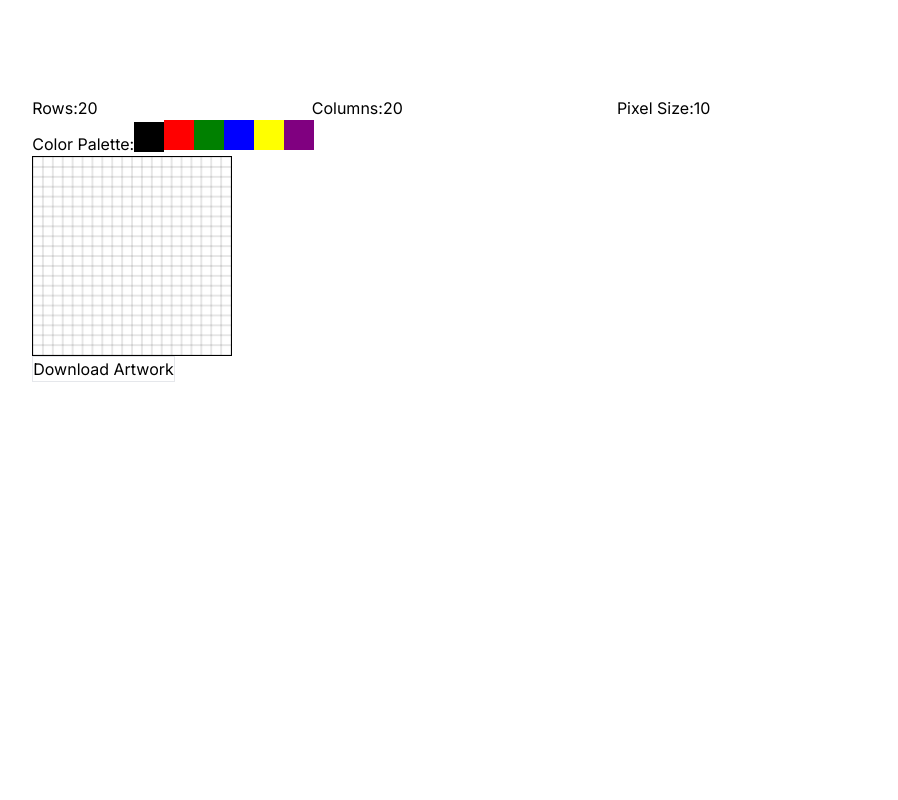
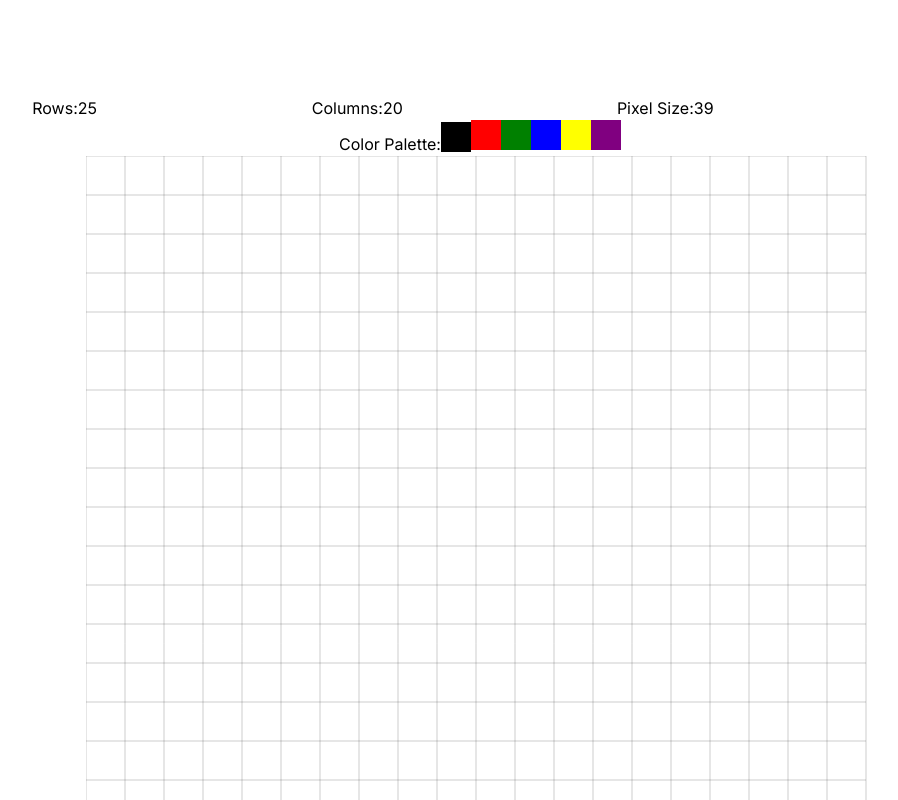
Before and after one commit to duris/pixel-editor, a Next.js app: page / in a window 1280 px wide. Shown: the top 800 px of the page, without its empty margins (160-1058 px from the left). Built offline with nearby package versions, Linux system fonts and the light colour scheme.

Commit message:
adding placeholder again

```diff
--- a/src/app/components/PixelCanvas.tsx
+++ b/src/app/components/PixelCanvas.tsx
@@ -2,9 +2,16 @@
 import React, { useState, useEffect, useRef } from "react";
 import ColorPalette from "./ColorPalette";
 const COLORS = ["black", "red", "green", "blue", "yellow", "purple"]; // Add more colors if needed
+const PLACEHOLDER_HEIGHT = 3995;
+const PLACEHOLDER_WIDTH = 3153;
 
 function PixelCanvas() {
   const canvasRef = useRef<HTMLCanvasElement>(null);
+  const placeholderRef = useRef<HTMLDivElement>(null);
+  const [placeholderSize, setPlaceholderSize] = useState({
+    width: 0,
+    height: 0,
+  });
   const [numRows, setNumRows] = useState<number>(() => {
     const savedNumRows = localStorage.getItem("numRows");
     return savedNumRows ? parseInt(savedNumRows) : 20;
@@ -57,6 +64,22 @@ function PixelCanvas() {
   }, [numRows, numCols, pixelSize]);
 
   useEffect(() => {
+    if (placeholderRef.current) {
+      const { offsetWidth, offsetHeight } = placeholderRef.current;
+
+      // Determine the number of rows and columns based on the placeholder size and pixel size
+      const calculatedNumRows = Math.floor(offsetHeight / pixelSize);
+      const calculatedNumCols = Math.floor(offsetWidth / pixelSize);
+
+      // Update the numRows and numCols state variables
+      setNumRows(calculatedNumRows);
+      setNumCols(calculatedNumCols);
+
+      setPlaceholderSize({ width: offsetWidth, height: offsetHeight });
+    }
+  }, [pixelSize]);
+
+  useEffect(() => {
     localStorage.setItem("numRows", numRows.toString());
     localStorage.setItem("numCols", numCols.toString());
     localStorage.setItem("pixelSize", pixelSize.toString());
@@ -65,6 +88,51 @@ function PixelCanvas() {
   useEffect(() => {
     localStorage.setItem("artwork", JSON.stringify(artwork));
   }, [artwork]);
+
+  useEffect(() => {
+    if (placeholderRef.current) {
+      const { offsetWidth, offsetHeight } = placeholderRef.current;
+
+      const desiredNumRows = 20;
+      const desiredNumCols = 20;
+
+      const calculatedPixelSizeWidth = offsetWidth / desiredNumCols;
+      const calculatedPixelSizeHeight = offsetHeight / desiredNumRows;
+
+      const calculatedPixelSize = Math.floor(
+        Math.min(calculatedPixelSizeWidth, calculatedPixelSizeHeight)
+      ); // Use Math.floor to round down
+
+      setPixelSize(calculatedPixelSize);
+      setNumRows(desiredNumRows);
+      setNumCols(desiredNumCols);
+      setPlaceholderSize({ width: offsetWidth, height: offsetHeight });
+    }
+  }, []);
+
+  useEffect(() => {
+    const canvas = canvasRef.current;
+    if (!canvas) return;
+
+    const ctx = canvas.getContext("2d");
+    if (!ctx) return;
+
+    const devicePixelRatio = window.devicePixelRatio || 1;
+    const canvasWidth = placeholderSize.width;
+    const canvasHeight = placeholderSize.height;
+
+    canvas.width = canvasWidth * devicePixelRatio;
+    canvas.height = canvasHeight * devicePixelRatio;
+
+    canvas.style.width = `${canvasWidth}px`;
+    canvas.style.height = `${canvasHeight}px`;
+
+    ctx.scale(devicePixelRatio, devicePixelRatio);
+    ctx.imageSmoothingEnabled = false;
+
+    drawGrid(ctx);
+    drawArtwork(ctx);
+  }, [placeholderSize]);
 
   const handleCanvasSizeChange = (rows: number, cols: number) => {
     setNumRows(rows);
@@ -107,10 +175,13 @@ function PixelCanvas() {
     const row = Math.floor(canvasY / pixelSize);
 
     // Only draw if the pixel is different from the last one to prevent redundant drawing
+    // And also check whether the pixel is within the canvas bounds
     if (
-      !lastPixelRef.current ||
+      (!lastPixelRef.current ||
         lastPixelRef.current.row !== row ||
-      lastPixelRef.current.col !== col
+        lastPixelRef.current.col !== col) &&
+      col < numCols &&
+      row < numRows
     ) {
       ctx.fillStyle = mainColor;
       ctx.fillRect(col * pixelSize, row * pixelSize, pixelSize, pixelSize);
@@ -122,6 +193,7 @@ function PixelCanvas() {
       ]);
     }
   };
+
   const handleDownload = () => {
     // Draw the canvas without the grid lines and download the image
     const canvas = canvasRef.current;
@@ -171,7 +243,7 @@ function PixelCanvas() {
   };
 
   return (
-    <div>
+    <div className="flex justify-center items-center flex-col">
       <div className="text-black">
         <label>
           Rows:
@@ -207,13 +279,21 @@ function PixelCanvas() {
         selectedColor={mainColor} // Pass the mainColor as the selectedColor prop
         onColorChange={handleColorChange} // Pass the handleColorChange function as the onColorChange prop
       />
+      <div
+        ref={placeholderRef}
+        style={{
+          width: PLACEHOLDER_WIDTH / 4,
+          height: PLACEHOLDER_HEIGHT / 4,
+        }}
+      >
         <canvas
           ref={canvasRef}
-        style={{ border: "1px solid black" }}
+          style={{ width: "100%", height: "100%" }}
           onMouseDown={handleMouseDown}
           onMouseMove={handleMouseMove}
           onMouseUp={handleMouseUp}
         ></canvas>
+      </div>
       <button
         className="text-black border border-gray-200"
         onClick={handleDownload}
--- a/src/app/globals.css
+++ b/src/app/globals.css
@@ -31,3 +31,12 @@ body {
   width: 1051;
   height: 1331.66px;
 }
+
+div.placeholder-container {
+  position: fixed;
+  top: 50%;
+  left: 50%;
+  transform: translate(-50%, -50%);
+  background-color: #f0f0f0; /* Optional: Add a background color to see the placeholder area */
+  border: 1px solid green;
+}
```
Lines whose indentation alone changed are shown as unchanged.
